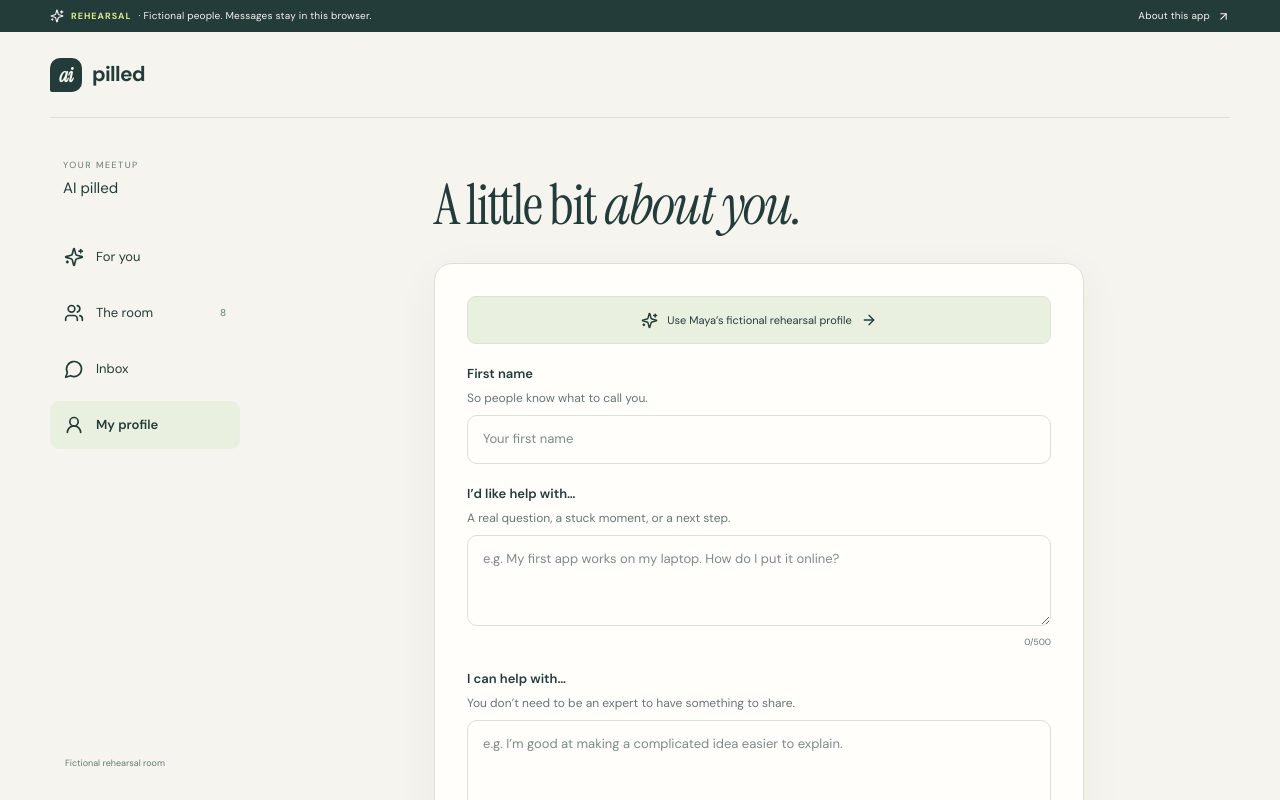
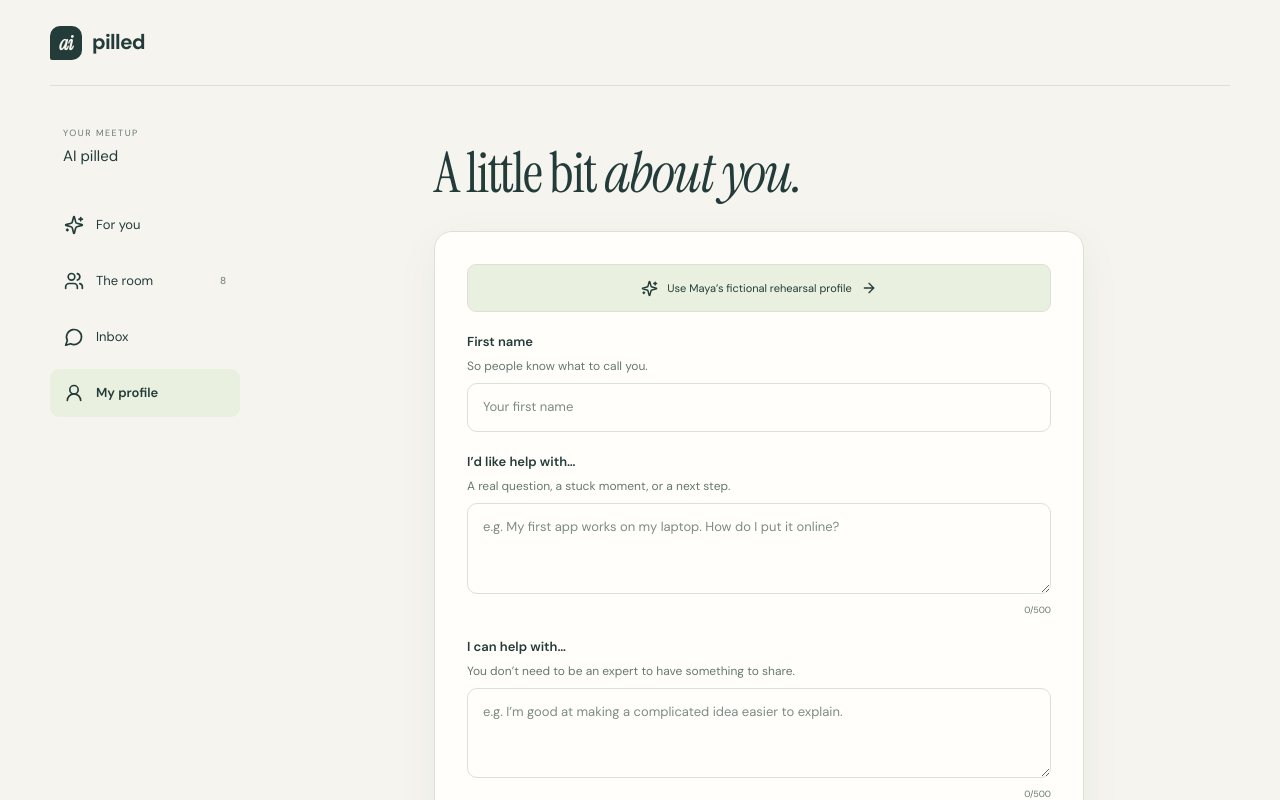
Before and after one commit to jawciu/ai-pilled-demo, a Next.js app: page /demo in a window 1280 px wide. Shown: the top 800 px of the page. Built offline with nearby package versions, Linux system fonts and the light colour scheme.

Commit message:
Remove rehearsal banner and sidebar label

```diff
--- a/src/components/meetup.tsx
+++ b/src/components/meetup.tsx
@@ -104,7 +104,6 @@ export default function Meetup({ slug, demo = false, presenter = false }: { slug
         </>;
 
   return <div className="app-shell">
-    {demo && <div className="demo-banner"><span><Sparkles size={14}/><strong>REHEARSAL</strong> · Fictional people. Messages stay in this browser.</span><Link href="/">About this app <ArrowUpRight size={13}/></Link></div>}
     <header className="app-header"><Link className="brand" href="/"><span className="brand-mark">ai</span><span className="brand-name">pilled</span></Link>{me && <button className="header-profile" onClick={() => go('profile')} aria-label="My profile"><Avatar person={me}/></button>}</header>
     {app.error && <div role="alert" className="error-box global-alert">{app.error}<button className="text-button" onClick={() => { app.setError(''); void app.refresh(); }}>Try again</button></div>}
     {app.loading ? <main className="loading-state" aria-live="polite"><LoaderCircle className="spin"/><h2>Finding your place in the room…</h2></main> : <>
@@ -113,7 +112,7 @@ export default function Meetup({ slug, demo = false, presenter = false }: { slug
         <button aria-current={tab === 'people' ? 'page' : undefined} onClick={() => go('people')}><Users size={20}/>The room<span className="nav-count">{people.filter(p => p.id !== me?.id).length}</span></button>
         <button aria-current={tab === 'inbox' ? 'page' : undefined} onClick={() => go('inbox')}><MessageCircle size={20}/>Inbox{unread > 0 && <span className="unread-badge">{unread}</span>}</button>
         <button aria-current={tab === 'profile' ? 'page' : undefined} onClick={() => go('profile')}><UserRound size={20}/>My profile</button>
-        <div className="nav-note"><span>{demo ? 'Fictional rehearsal room' : app.connected ? 'Updates automatically' : 'Reconnecting…'}</span></div>
+        {!demo && <div className="nav-note"><span>{app.connected ? 'Updates automatically' : 'Reconnecting…'}</span></div>}
       </nav>
       <main className="workspace-main"><div className={`workspace-content ${(!me && tab !== 'people') || tab === 'profile' ? 'workspace-content-narrow' : ''}`}>
         {!me ? <>
```
Also changed, not shown: 1 other file (tests, documents, lock files or other folders).
